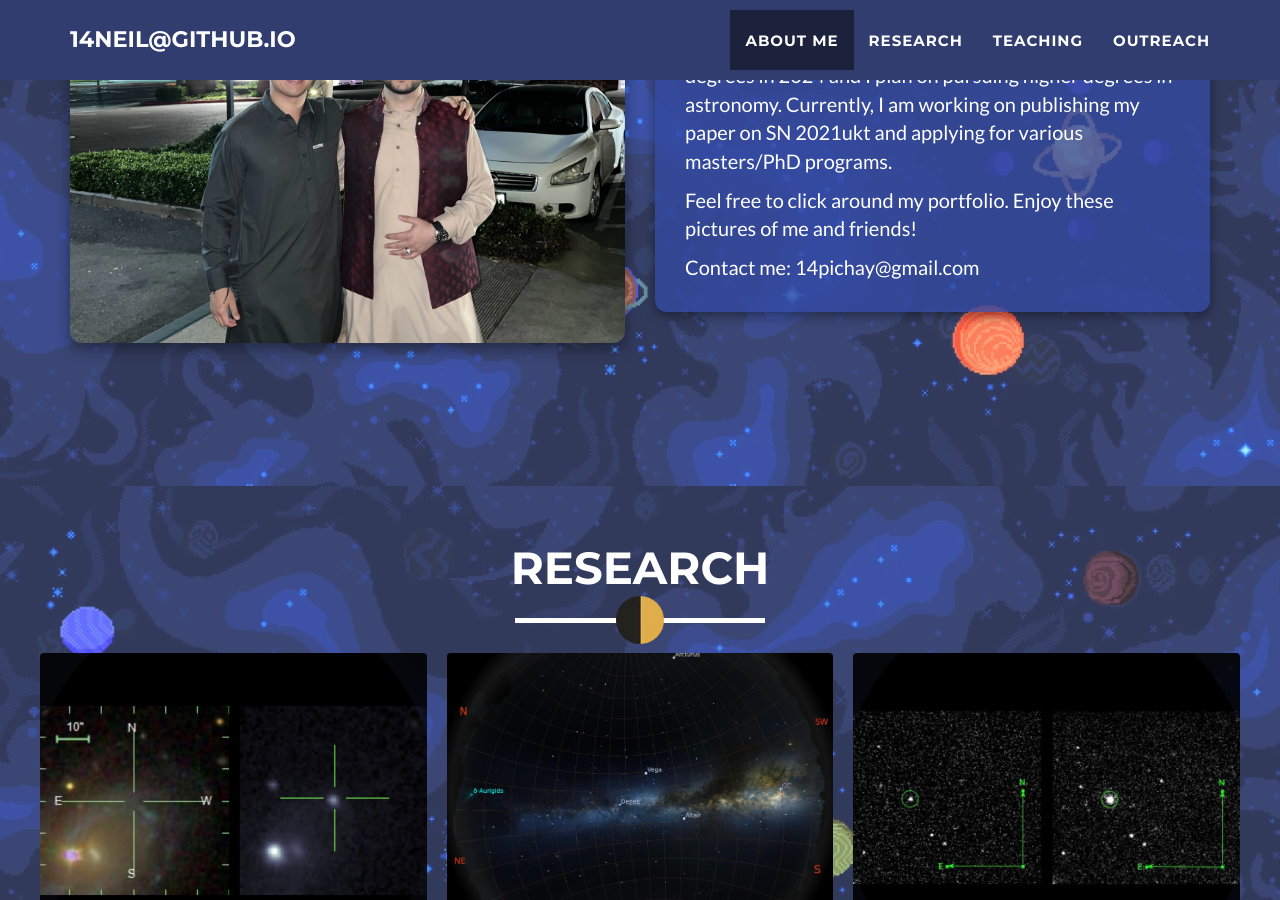
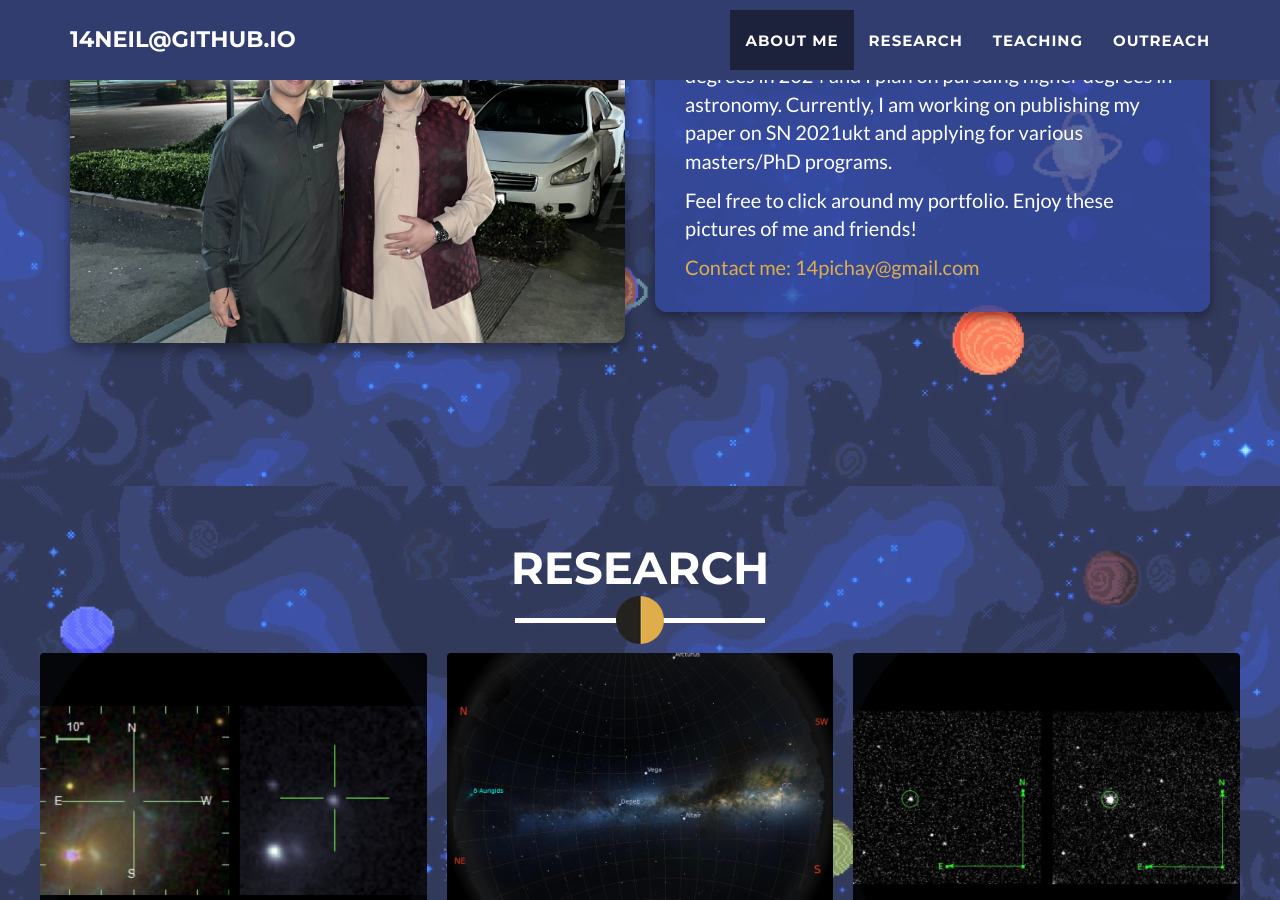
Before and after one commit to 14neil/14neil.github.io, a Jekyll site: the page built from _posts/2025-09-18-project-1.markdown, in a window 1280 px wide and 900 px high, scrolled down 1314 px. Built offline with Jekyll 4.4.1, drawn with Linux system fonts in a browser that asks for light colours.

Commit message:
Update main.css

```diff
--- a/_includes/css/main.css
+++ b/_includes/css/main.css
@@ -337,7 +337,7 @@ header .intro-text .welcome {
 }
 
 .contact-line {
-  color: site.color.gold; !important/* pick any color you want */
+  color: #{{ site.color.gold }}; !important/* pick any color you want */
 }
 
 /* ---------------- Desktop Header Adjustments ---------------- */
```
